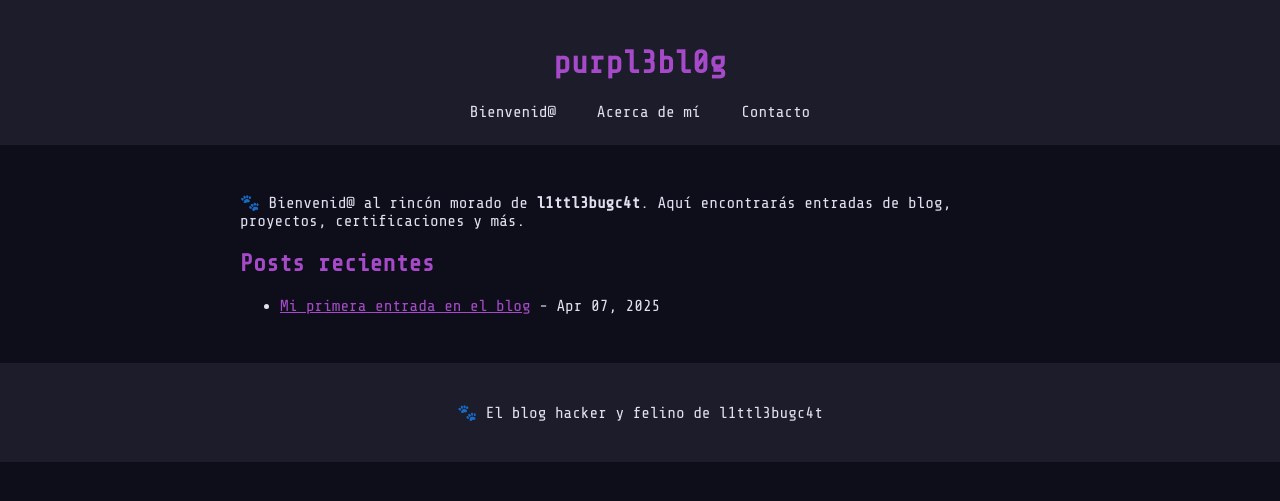
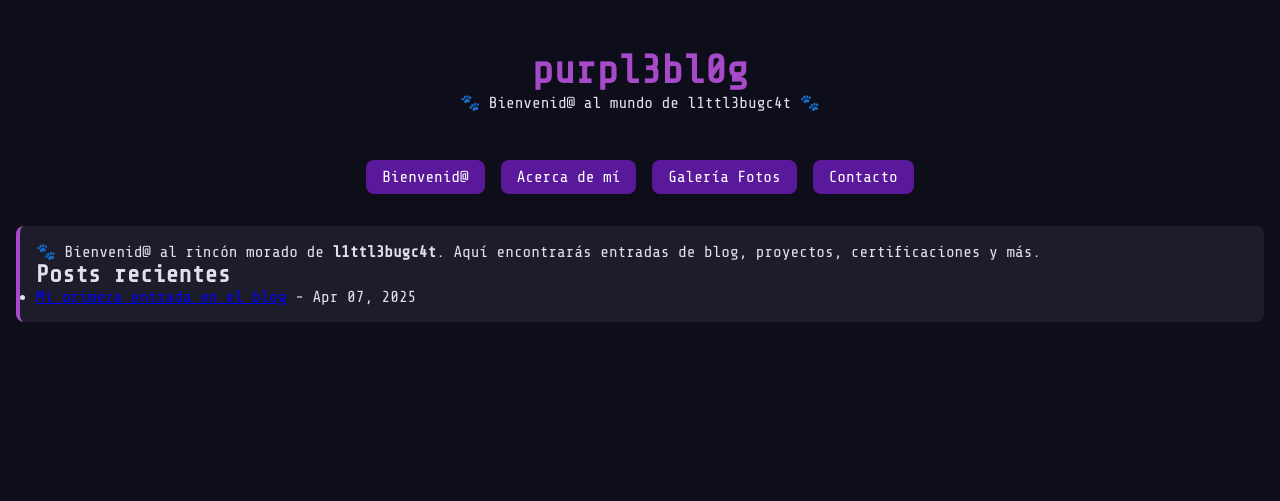
Before and after one commit to l1ttl3bugc4t/l1ttl3bugc4t.github.io, a Jekyll site: the page built from index.md, in a window 1280 px wide. Shown: the top 501 px of the page. Built offline with Jekyll 4.4.1, drawn with Linux system fonts in a browser that asks for light colours.

Commit message:
Add files via upload

```diff
--- a/_layouts/default.html
+++ b/_layouts/default.html
@@ -4,23 +4,22 @@
   <meta charset="utf-8">
   <meta name="viewport" content="width=device-width, initial-scale=1">
   <title>{{ page.title }} | purpl3bl0g</title>
+  <link href="https://fonts.googleapis.com/css2?family=Share+Tech+Mono&display=swap" rel="stylesheet">
   <link rel="stylesheet" href="{{ '/assets/css/style.css' | relative_url }}">
-    <link href="https://fonts.googleapis.com/css2?family=Share+Tech+Mono&display=swap" rel="stylesheet">
 </head>
 <body>
   <header>
     <h1>purpl3bl0g</h1>
+    <p>🐾 Bienvenid@ al mundo de l1ttl3bugc4t 🐾</p>
+  </header>
   <nav>
     <a href="{{ '/' | relative_url }}">Bienvenid@</a>
     <a href="{{ '/about/' | relative_url }}">Acerca de mí</a>
+    <a href="{{ '/galeria/' | relative_url }}">Galería Fotos</a>
     <a href="{{ '/contact/' | relative_url }}">Contacto</a>
   </nav>
-    </header>
   <section>
     {{ content }}
   </section>
-    <footer>
-      <p>🐾 El blog hacker y felino de l1ttl3bugc4t</p>
-    </footer>
 </body>
 </html>
--- a/assets/css/style.css
+++ b/assets/css/style.css
@@ -1,34 +1,104 @@
-body {
-  background-color: #0e0e1a;
-  color: #e0e0f0;
-  font-family: 'Share Tech Mono', monospace;
+:root {
+  --main-color: #a64ac9;
+  --accent-color: #5a189a;
+  --background: #0e0e1a;
+  --text: #e0e0f0;
+}
+
+* {
+  box-sizing: border-box;
   margin: 0;
   padding: 0;
 }
-a {
-  color: #a64ac9;
+
+body {
+  font-family: 'Share Tech Mono', monospace;
+  background-color: var(--background);
+  color: var(--text);
+  padding: 1rem;
 }
-a:hover {
-  color: #f72585;
+
+header {
+  text-align: center;
+  padding: 2rem 0;
 }
-header, footer {
-  text-align: center;
-  padding: 1.5rem;
-  background-color: #1c1c2b;
+
+h1 {
+  color: var(--main-color);
+  font-size: 2.5rem;
 }
+
+nav {
+  display: flex;
+  justify-content: center;
+  flex-wrap: wrap;
+  gap: 1rem;
+  margin: 1rem 0;
+}
+
 nav a {
-  margin: 0 1rem;
-  color: #e0e0f0;
+  background: var(--accent-color);
+  color: white;
+  padding: 0.5rem 1rem;
+  border-radius: 8px;
   text-decoration: none;
+  transition: background 0.3s ease;
 }
+
 nav a:hover {
-  color: #a64ac9;
+  background: var(--main-color);
 }
+
 section {
-  max-width: 800px;
-  margin: auto;
-  padding: 2rem;
+  margin: 2rem 0;
+  padding: 1rem;
+  border-left: 4px solid var(--main-color);
+  background: #1c1c2b;
+  border-radius: 8px;
 }
-h1, h2, h3 {
-  color: #a64ac9;
+
+.gallery {
+  display: grid;
+  grid-template-columns: repeat(auto-fit, minmax(200px, 1fr));
+  gap: 1rem;
+  justify-items: center;
+  margin-top: 1rem;
 }
+
+.gallery img {
+  width: 100%;
+  border-radius: 12px;
+  transition: transform 0.2s ease;
+  box-shadow: 0 0 15px rgba(166, 74, 201, 0.5);
+}
+
+.gallery img:hover {
+  transform: scale(1.05);
+}
+
+form {
+  display: flex;
+  flex-direction: column;
+  gap: 1rem;
+}
+
+input, textarea {
+  padding: 0.5rem;
+  border-radius: 8px;
+  border: none;
+  font-family: inherit;
+}
+
+button {
+  background: var(--main-color);
+  color: white;
+  border: none;
+  padding: 0.5rem 1rem;
+  border-radius: 8px;
+  cursor: pointer;
+  transition: background 0.3s;
+}
+
+button:hover {
+  background: var(--accent-color);
+}
```
Lines whose indentation alone changed are shown as unchanged.
